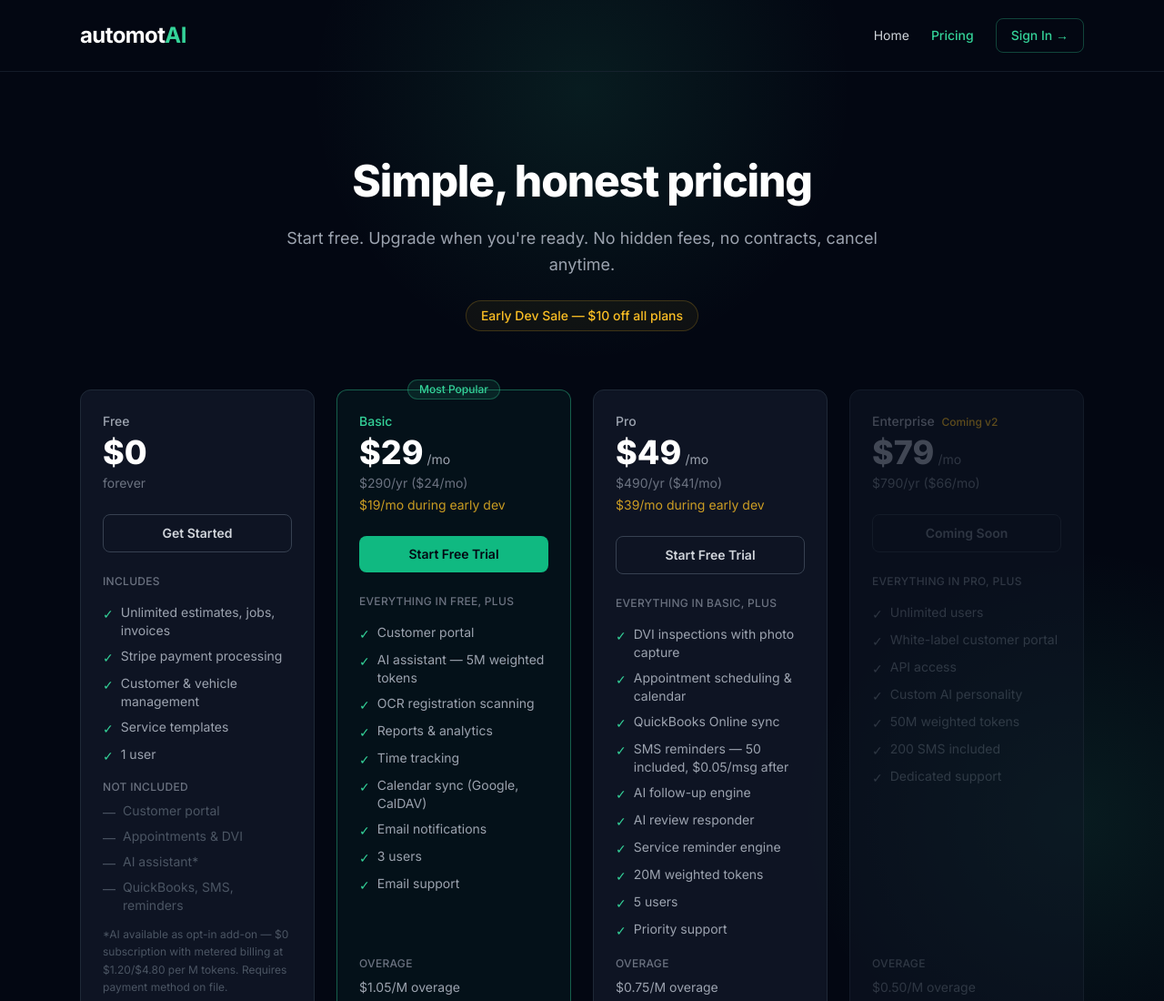
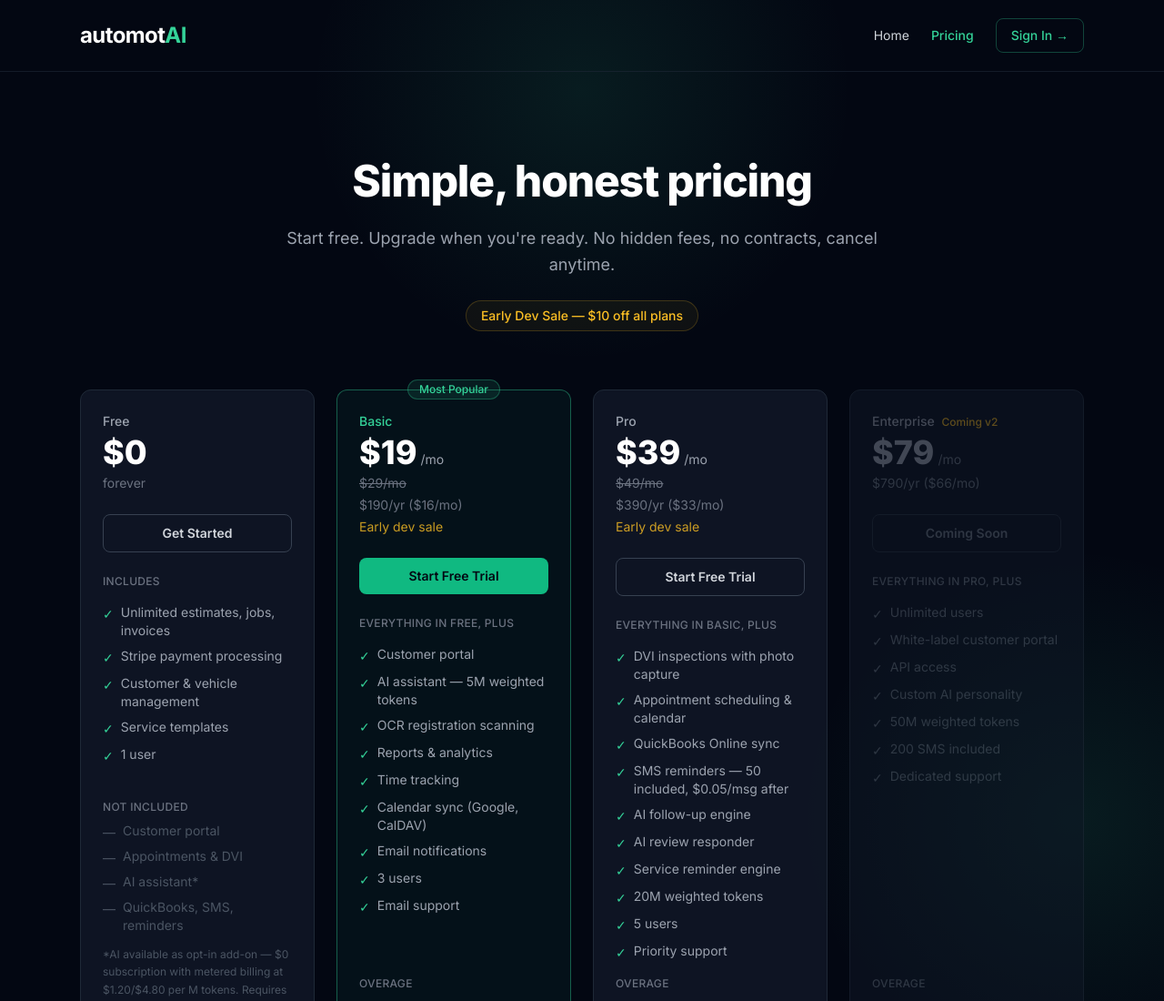
Before and after one commit to jwarner3412/automotai-landing, a plain HTML site: page pricing.html in a window 1280 px wide. Shown: the top 1100 px of the page at 91% size. Drawn offline with nearby package versions, Linux system fonts and the light colour scheme.

Commit message:
fix: sale price big, regular price small + strikethrough — match app billing page

```diff
--- a/pricing.html
+++ b/pricing.html
@@ -127,11 +127,12 @@
         </div>
         <div class="text-sm font-medium text-emerald-400 mb-1">Basic</div>
         <div class="flex items-baseline gap-1 mb-1">
-          <span class="text-4xl font-extrabold">$29</span>
+          <span class="text-4xl font-extrabold">$19</span>
           <span class="text-sm text-gray-400">/mo</span>
         </div>
-        <div class="text-sm text-gray-500 mb-1">$290/yr ($24/mo)</div>
-        <div class="text-sm text-amber-400/80 mb-6">$19/mo during early dev</div>
+        <div class="text-sm text-gray-500 line-through mb-1">$29/mo</div>
+        <div class="text-sm text-gray-500 mb-1">$190/yr ($16/mo)</div>
+        <div class="text-sm text-amber-400/80 mb-6">Early dev sale</div>
         <a href="https://app.automotai.com/signup" class="rounded-lg bg-emerald-500 px-4 py-2.5 text-sm font-semibold text-center text-gray-950 hover:bg-emerald-400 transition-all hover:shadow-lg hover:shadow-emerald-500/20 mb-6">
           Start Free Trial
         </a>
@@ -173,11 +174,12 @@
       <div class="pricing-card rounded-xl border border-gray-800 bg-gray-900/80 p-6 flex flex-col">
         <div class="text-sm font-medium text-gray-400 mb-1">Pro</div>
         <div class="flex items-baseline gap-1 mb-1">
-          <span class="text-4xl font-extrabold">$49</span>
+          <span class="text-4xl font-extrabold">$39</span>
           <span class="text-sm text-gray-400">/mo</span>
         </div>
-        <div class="text-sm text-gray-500 mb-1">$490/yr ($41/mo)</div>
-        <div class="text-sm text-amber-400/80 mb-6">$39/mo during early dev</div>
+        <div class="text-sm text-gray-500 line-through mb-1">$49/mo</div>
+        <div class="text-sm text-gray-500 mb-1">$390/yr ($33/mo)</div>
+        <div class="text-sm text-amber-400/80 mb-6">Early dev sale</div>
         <a href="https://app.automotai.com/signup" class="rounded-lg border border-gray-700 px-4 py-2.5 text-sm font-semibold text-center text-gray-300 hover:border-gray-500 hover:text-white transition-colors mb-6">
           Start Free Trial
         </a>
```
